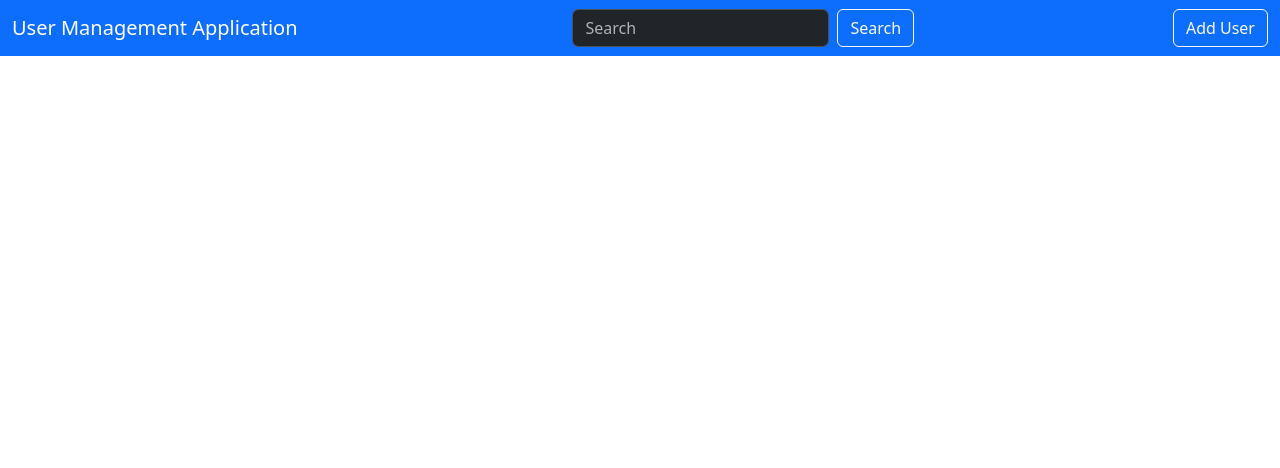
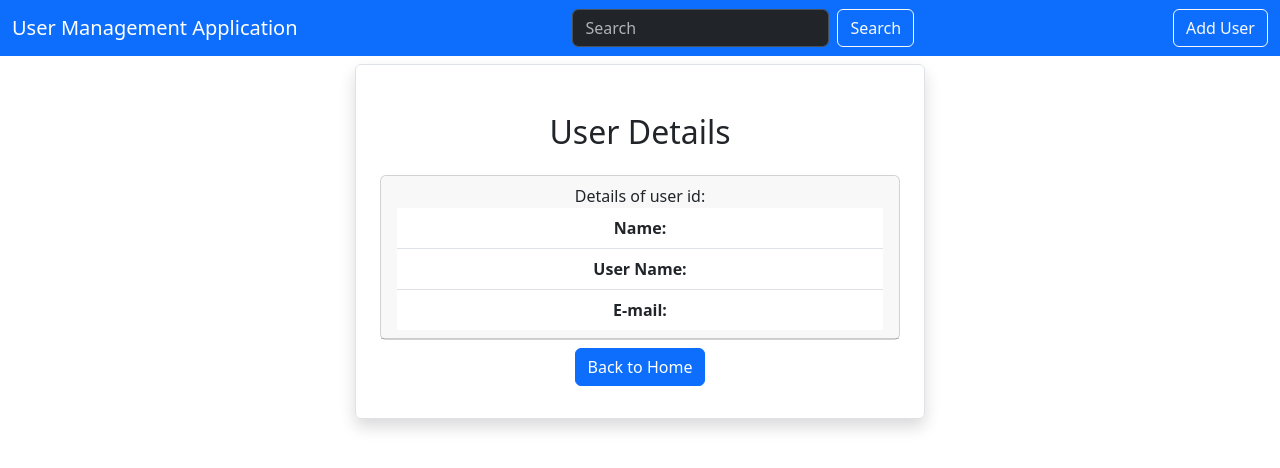
Before and after one commit to ManurangaJay/User-Management-App, a React (Create React App) app in the folder client_app/: page /viewuser/1 in a window 1280 px wide. Shown: the top 468 px of the page. Built offline with nearby package versions, Linux system fonts and the light colour scheme; no server answers.

Commit message:
Functions for View User were created

```diff
--- a/client_app/src/App.js
+++ b/client_app/src/App.js
@@ -5,6 +5,7 @@ import Home from './pages/Home';
 import { BrowserRouter as Router, Routes, Route } from 'react-router-dom';
 import AddUser from './components/AddUser';
 import EditUser from './components/EditUser';
+import ViewUser from './components/ViewUser';
 
 function App() {
   return (
@@ -15,6 +16,7 @@ function App() {
           <Route exact path ="/" element = {<Home/>}/>
           <Route exact path ="/adduser" element = {<AddUser/>}/>
           <Route exact path ="/edituser/:id" element = {<EditUser/>}/>
+          <Route exact path ="/viewuser/:id" element = {<ViewUser/>}/>
         </Routes>
       </Router>
 
--- a/client_app/src/components/ViewUser.js
+++ b/client_app/src/components/ViewUser.js
@@ -0,0 +1,55 @@
+import axios from 'axios';
+import React, { useEffect, useState } from 'react'
+import { Link, useParams } from 'react-router-dom'
+
+export default function ViewUser() {
+
+    const [user,setUser]=useState({
+        name:'',
+        userName:'',
+        email:''
+    });
+
+    const {id} = useParams();
+
+    useEffect(()=>{
+        loadUser();
+    },[]);
+
+    const loadUser=async ()=>{
+        const result = await axios.get(`http://localhost:8080/users/get/${id}`)
+        setUser(result.data)
+    };
+
+  return (
+    <div className='container'>
+        <div className='row'>
+            <div className='col-md-6 offset-md-3 border rounded p-4 mt-2 shadow'>
+                <h2 className='text-center m-4'>User Details</h2>
+
+                <div className='card'>
+                    <div className='card-header' >
+                        Details of user id:
+                        <ul className='list-group list-group-flush'>
+                            <li className='list-group-item'>
+                                <b>Name:</b>
+                                {user.name}
+                            </li>
+                            <li className='list-group-item'>
+                                <b>User Name:</b>
+                                {user.userName}
+                            </li>
+                            <li className='list-group-item'>
+                                <b>E-mail:</b>
+                                {user.email}
+                            </li>
+                        </ul>
+                    </div>
+                </div>
+                <Link className='btn btn-primary my-2' to='/'>Back to Home</Link>
+
+            </div>
+        </div>
+    </div>
+  )
+}
--- a/client_app/src/layout/Navbar.js
+++ b/client_app/src/layout/Navbar.js
@@ -7,7 +7,7 @@ export default function Navbar() {
     <div>
         <nav class="navbar bg-primary" data-bs-theme="dark">
             <div className="container-fluid">
-                <a className="navbar-brand">User Management Application</a>
+                <Link className="navbar-brand" to='/'>User Management Application</Link>
                 <form className="d-flex" role="search">
                     <input className="form-control me-2" type="search" placeholder="Search" aria-label="Search"/>
                     <button className="btn btn-outline-light" type="submit">Search</button>
--- a/client_app/src/pages/Home.js
+++ b/client_app/src/pages/Home.js
@@ -45,7 +45,7 @@ export default function Home() {
             <td>{user.userName}</td>
             <td>{user.email}</td>
             <td>
-                <button className="btn btn-primary mx-2">View</button>
+                <Link className="btn btn-primary mx-2" to={`/viewuser/${user.id}`}>View</Link>
                 <Link className="btn btn-outline-primary mx-2" to={`/edituser/${user.id}`}>Edit</Link>
                 <button className="btn btn-danger mx-2" onClick={()=>deleteUser(user.id)}>Delete</button>
             </td>
```
